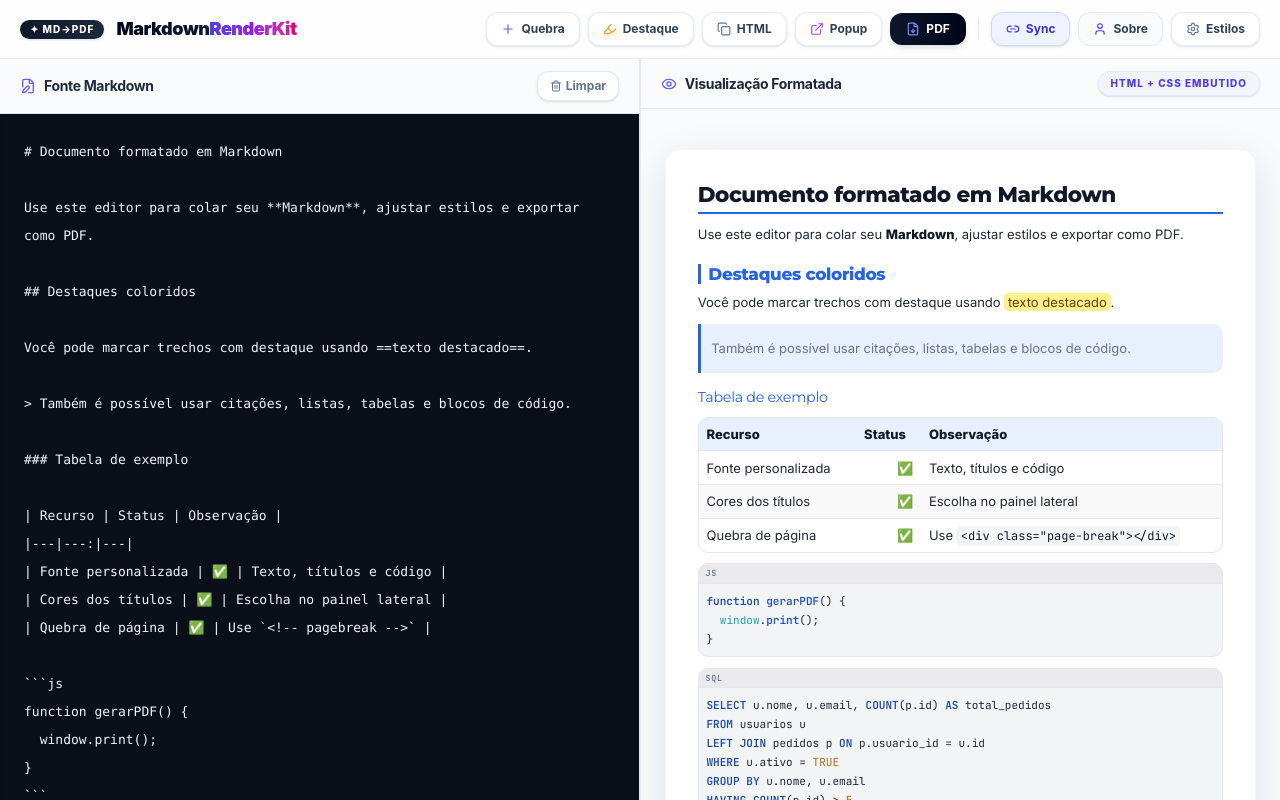
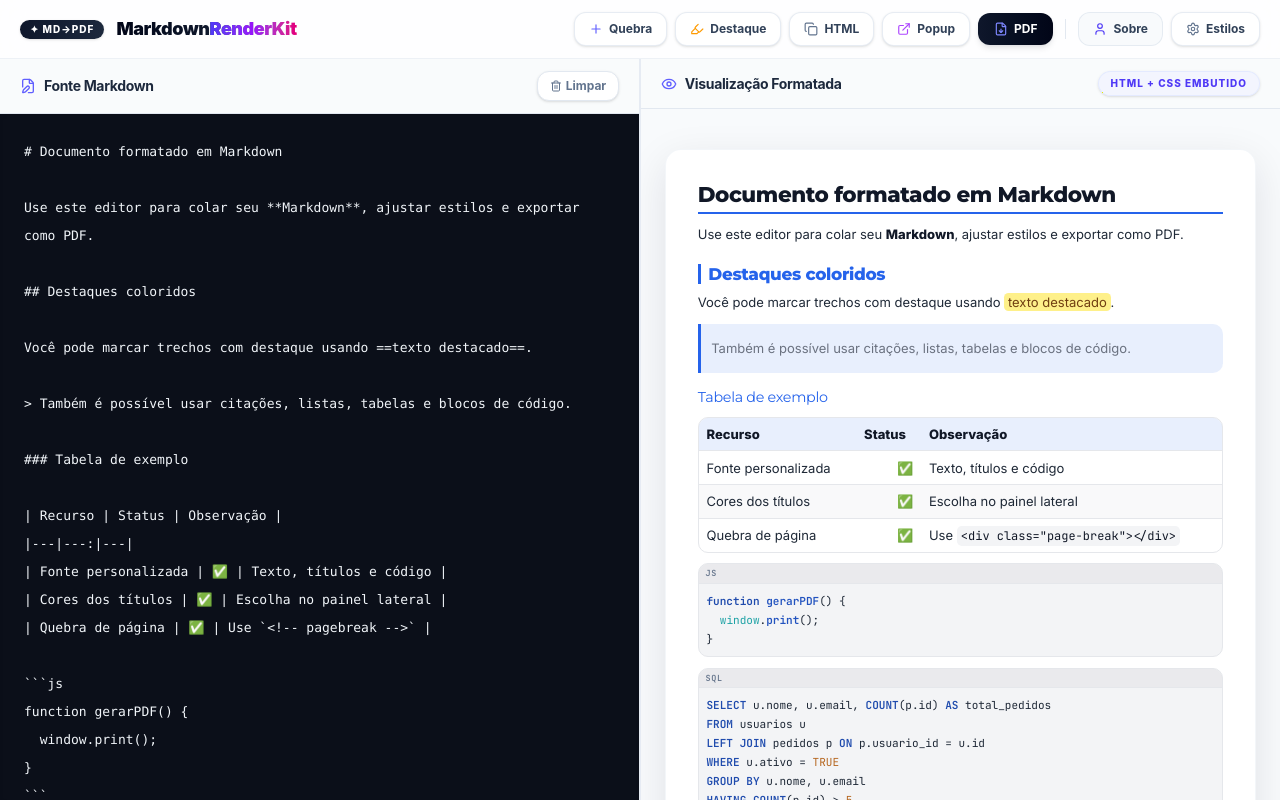
Before and after one commit to AlexandreDeCarli/MarkdownRenderKit, a React (Vite) app: page / in a window 1280 px wide. Built offline with nearby package versions, Linux system fonts and the light colour scheme.

Commit message:
ref(ui): Make scroll synchronization permanently active and remove toggle button
Enable scroll sync automatically by default without requiring manual user toggling, simplifying the header toolbar interface.

```diff
--- a/src/presentation/App.jsx
+++ b/src/presentation/App.jsx
@@ -57,8 +57,6 @@ export default function App() {
         onExportPdf={() => openFormattedWindow({ autoPrint: true })}
         onToggleSettings={() => setSettingsOpen(!settingsOpen)}
         onToggleAbout={() => setAboutOpen(true)}
-        onToggleSync={toggleSync}
-        syncEnabled={syncEnabled}
         settingsOpen={settingsOpen}
         copied={copied}
       />
--- a/src/presentation/components/Header.jsx
+++ b/src/presentation/components/Header.jsx
@@ -1,5 +1,5 @@
 import React from "react";
-import { Plus, Highlighter, Copy, Check, ExternalLink, FileDown, Settings, User, Link2, Unlink2 } from "lucide-react";
+import { Plus, Highlighter, Copy, Check, ExternalLink, FileDown, Settings, User } from "lucide-react";
 
 /**
  * Premium Frosted-Glass Header for MarkdownRenderKit in Light Theme.
@@ -11,8 +11,6 @@ import { Plus, Highlighter, Copy, Check, ExternalLink, FileDown, Settings, User,
  *   onExportPdf: () => void,
  *   onToggleSettings: () => void,
  *   onToggleAbout: () => void,
- *   onToggleSync: () => void,
- *   syncEnabled: boolean,
  *   settingsOpen: boolean,
  *   copied: boolean
  * }} props
@@ -25,8 +23,6 @@ export default function Header({
   onExportPdf,
   onToggleSettings,
   onToggleAbout,
-  onToggleSync,
-  syncEnabled = true,
   settingsOpen,
   copied,
 }) {
@@ -105,34 +101,6 @@ export default function Header({
 
         <div className="mx-1 h-5 w-px bg-slate-200" />
 
-        {/* Sincronização de Rolagem Toggle */}
-        <button
-          id="btn-toggle-sync"
-          onClick={onToggleSync}
-          className={`inline-flex items-center gap-1.5 rounded-xl px-3.5 py-2 text-xs font-bold transition-all duration-200 active:scale-95 cursor-pointer shadow-sm border ${
-            syncEnabled
-              ? "bg-indigo-50/90 text-indigo-700 border-indigo-200/80 hover:bg-indigo-100/80"
-              : "bg-slate-100/80 text-slate-400 border-slate-200 hover:bg-slate-200/70"
-          }`}
-          title={
-            syncEnabled
-              ? "Sincronização de rolagem ativada (clique para pausar)"
-              : "Sincronização de rolagem desativada (clique para ativar)"
-          }
-        >
-          {syncEnabled ? (
-            <>
-              <Link2 className="h-3.5 w-3.5 text-indigo-600" />
-              <span>Sync</span>
-            </>
-          ) : (
-            <>
-              <Unlink2 className="h-3.5 w-3.5 text-slate-400" />
-              <span className="text-slate-400">Sync Off</span>
-            </>
-          )}
-        </button>
-
         {/* Sobre o Desenvolvedor Button */}
         <button
           id="btn-about"
```
